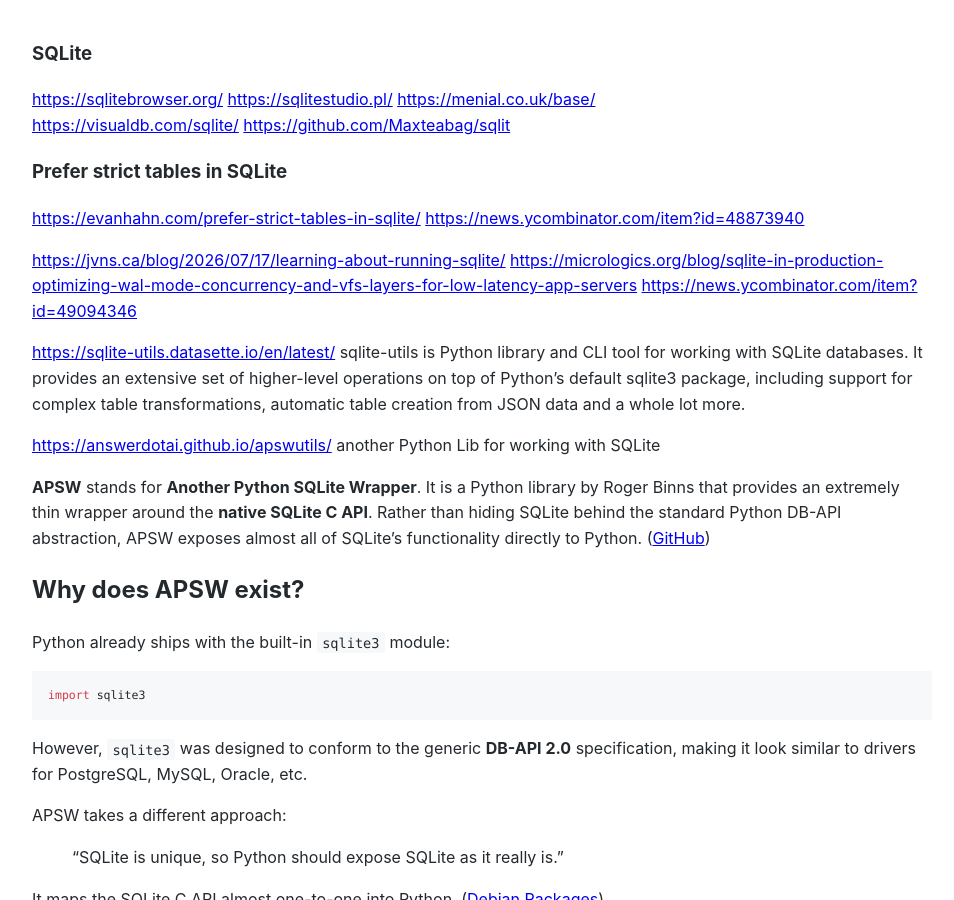
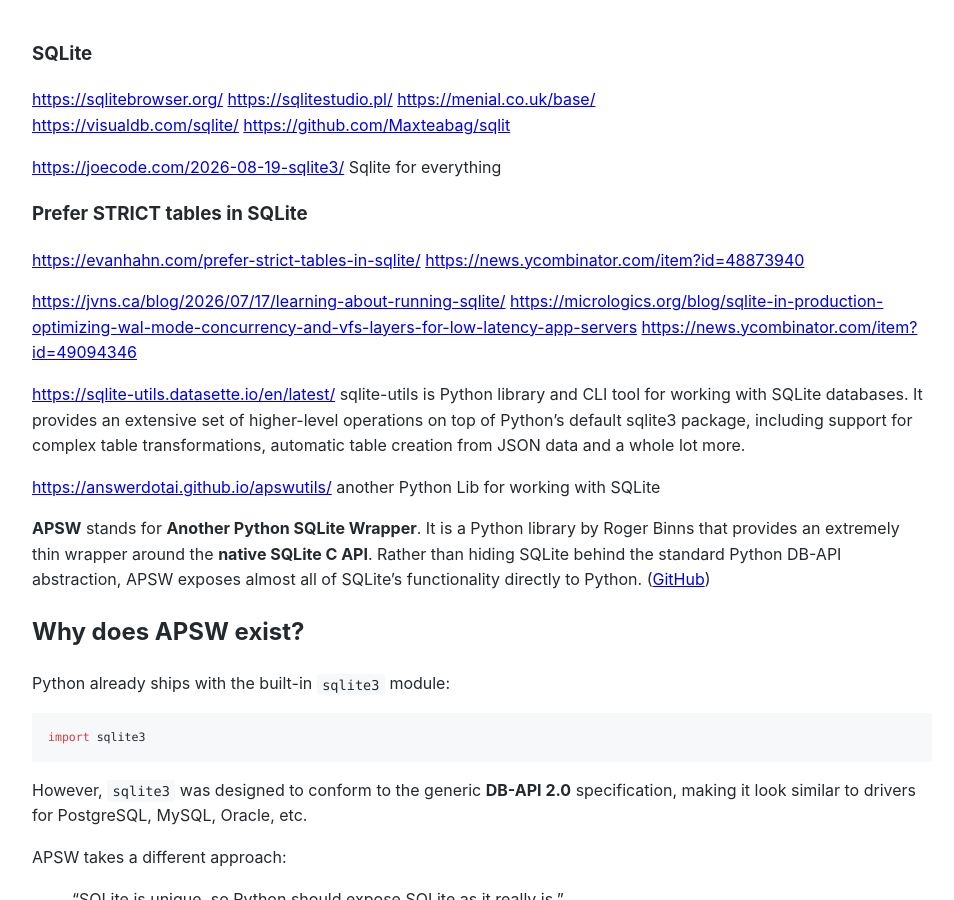
Before and after one commit to Michael-Lubinsky/michael-lubinsky.github.com, a Jekyll site: the page built from sqlite/sqlite.md, in a window 1280 px wide and 900 px high. Shown: the whole window, without its empty margins (158-1112 px from the left). Built offline with Jekyll 4.4.1, drawn with Linux system fonts in a browser that asks for light colours; our own code applies the rules of GitHub Pages for plain Markdown files.

Commit message:
Update SQLite documentation for strict tables

```diff
--- a/sqlite/sqlite.md
+++ b/sqlite/sqlite.md
@@ -2,7 +2,9 @@
 <https://sqlitebrowser.org/> <https://sqlitestudio.pl/> <https://menial.co.uk/base/>
 <https://visualdb.com/sqlite/>   <https://github.com/Maxteabag/sqlit>
 
-###	Prefer strict tables in SQLite
+<https://joecode.com/2026-08-19-sqlite3/> Sqlite for everything
+
+###	Prefer STRICT tables in SQLite
 <https://evanhahn.com/prefer-strict-tables-in-sqlite/>
 <https://news.ycombinator.com/item?id=48873940>
 
```
